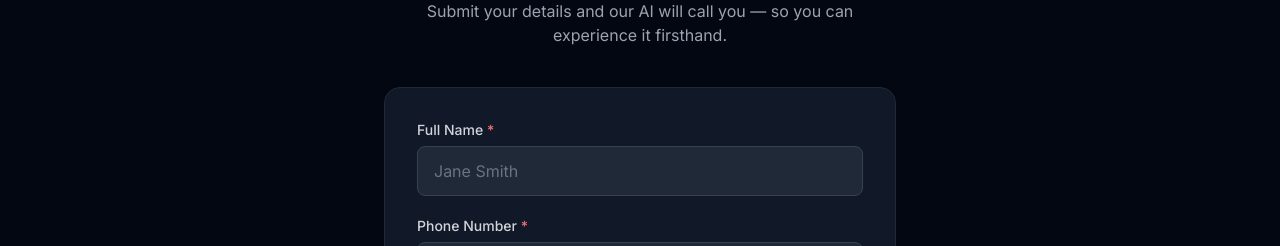
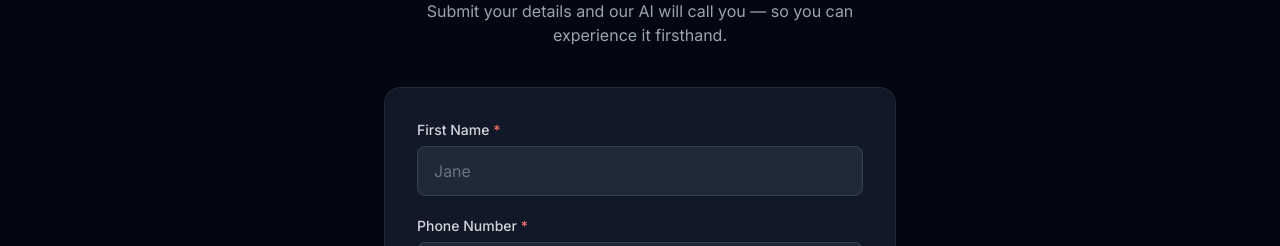
Before and after one commit to kozurafu/leadcall-ai, a Next.js app: page / in a window 1280 px wide. Shown: the part 2180-2426 px from the top of the page. Built offline with nearby package versions, Linux system fonts and the light colour scheme.

Commit message:
fix: change form to First Name only (more natural for AI agent)

```diff
--- a/src/app/page.tsx
+++ b/src/app/page.tsx
@@ -226,7 +226,7 @@ export default function HomePage() {
               className="bg-gray-900 border border-gray-800 rounded-2xl p-8 space-y-5"
             >
               {[
-                { id: 'name', label: 'Full Name', type: 'text', placeholder: 'Jane Smith', required: true },
+                { id: 'name', label: 'First Name', type: 'text', placeholder: 'Jane', required: true },
                 { id: 'phone', label: 'Phone Number', type: 'tel', placeholder: '+353 1 234 5678', required: true },
                 { id: 'email', label: 'Work Email', type: 'email', placeholder: 'jane@company.com', required: true },
                 { id: 'companyName', label: 'Company Name', type: 'text', placeholder: 'Acme Ltd', required: true },
```
